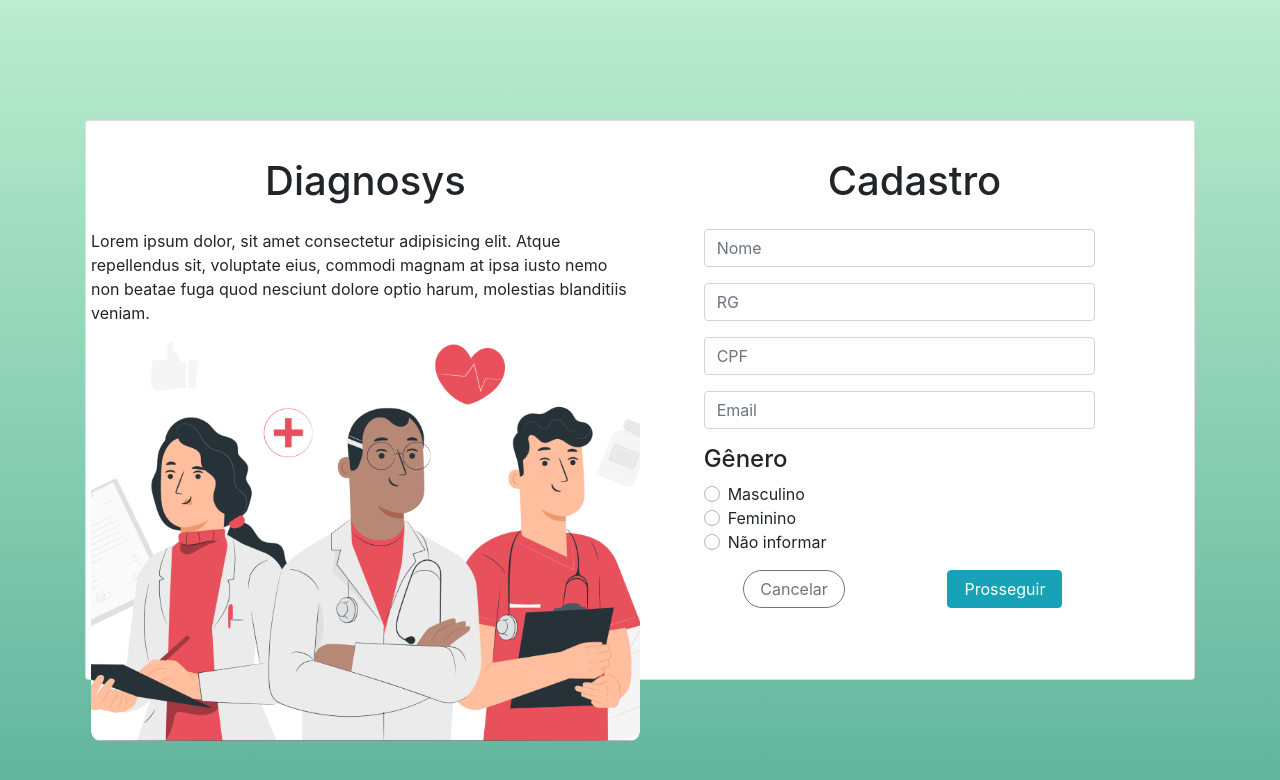
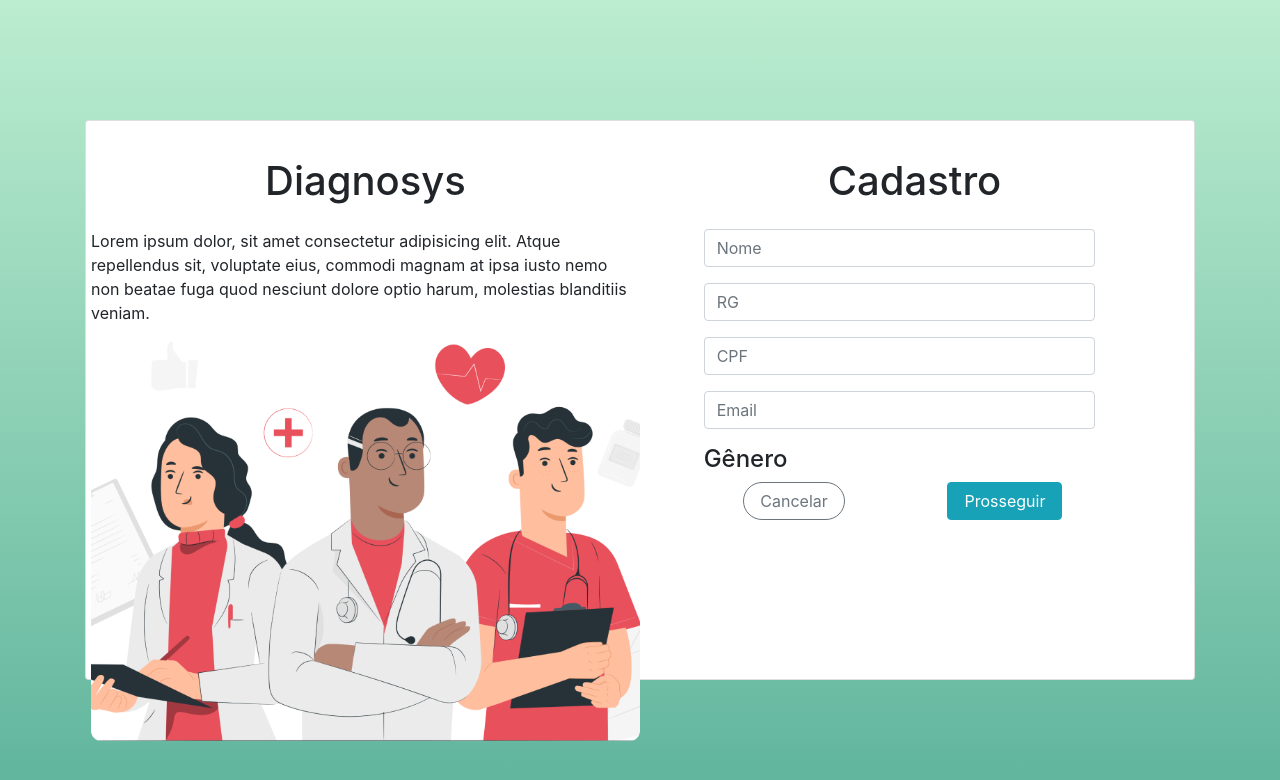
Before and after one commit to MateusHSS/diagnosys, a Vue app in the folder frontend/: page /login in a window 1280 px wide. Both pictures are taken after a click on the button "Cadastrar". Shown: the top 780 px of the page. Built offline with nearby package versions, Linux system fonts and the light colour scheme.

Commit message:
Implementa logout

```diff
--- a/frontend/src/App.vue
+++ b/frontend/src/App.vue
@@ -45,6 +45,11 @@ export default {
       this.$router.push({
         path: '/perfil'
       })
+    },
+    logout() {
+      this.$store.dispatch("logout").then(() => {
+        this.$router.push("/login");
+      });
     }
   },
   mounted() {
--- a/frontend/src/views/CadastroView.vue
+++ b/frontend/src/views/CadastroView.vue
@@ -40,13 +40,6 @@
                   </b-form-row>
                   <b-form-row>
                     <h4>Gênero</h4>
-                  </b-form-row>
-                  <b-form-row>
-                    <b-form-group>
-                      <b-form-radio v-model="genero" name="some-radios" value="1">Masculino</b-form-radio>
-                      <b-form-radio v-model="genero" name="some-radios" value="2">Feminino</b-form-radio>
-                      <b-form-radio v-model="genero" name="some-radios" value="3">Não informar</b-form-radio>
-                    </b-form-group>
                   </b-form-row>
                   <b-form-row>
                     <b-col cols="6">
```
